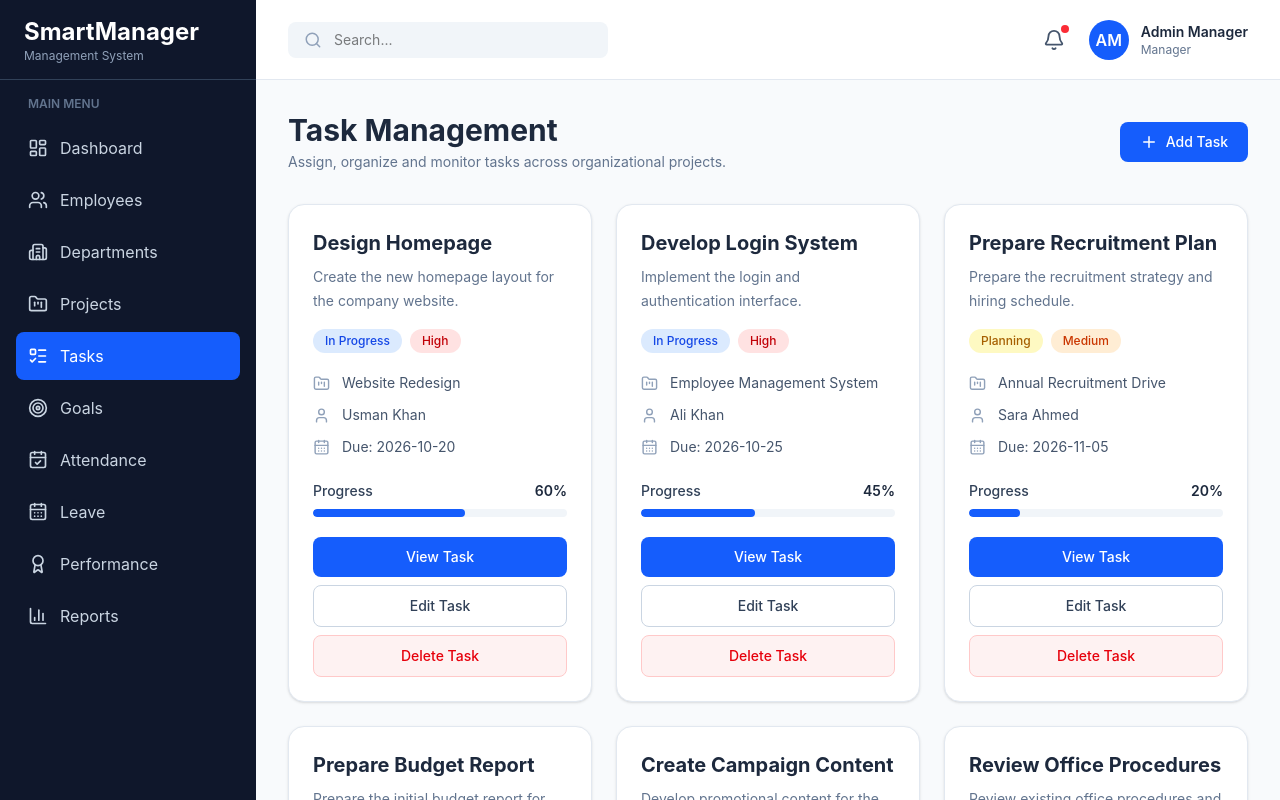
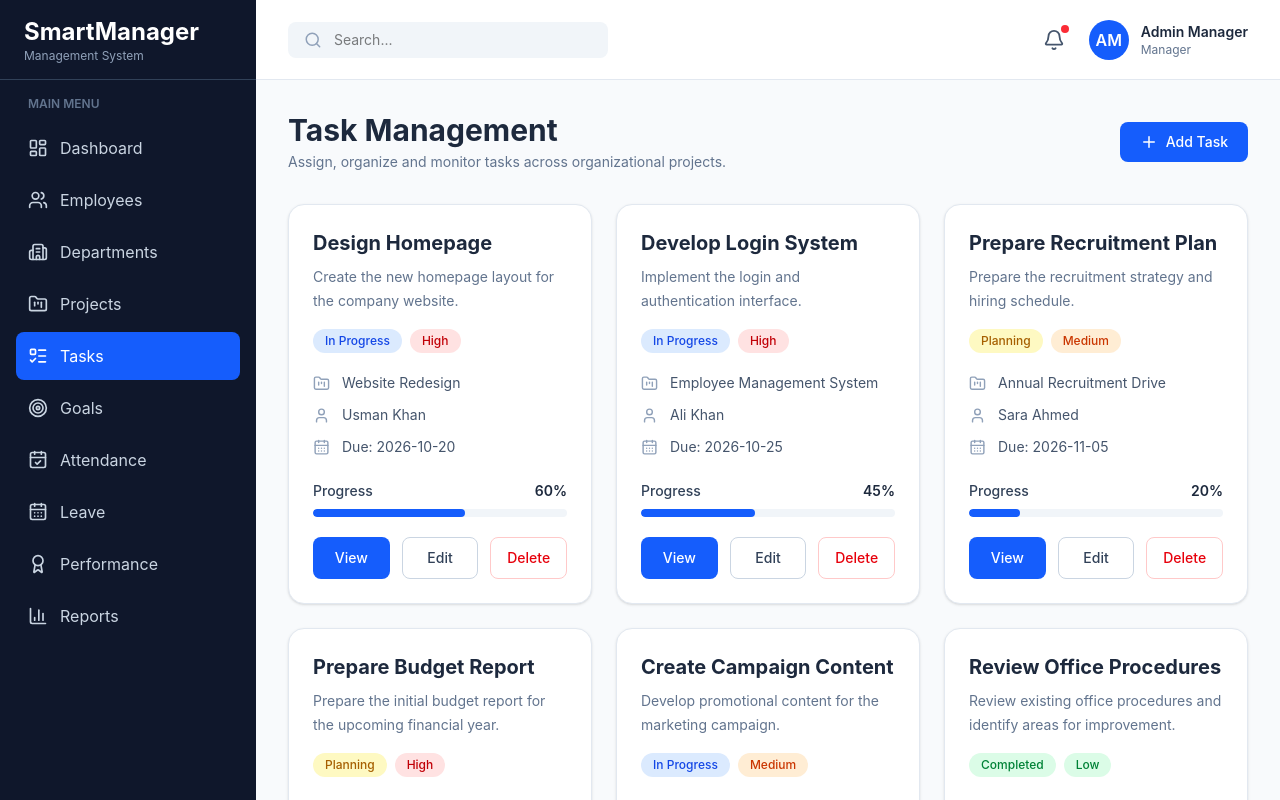
Before and after one commit to alishann1/management-project, a React (Vite) app: page /tasks in a window 1280 px wide. Shown: the top 800 px of the page. Built offline with nearby package versions, Linux system fonts and the light colour scheme.

Commit message:
Refined Frontend

```diff
--- a/src/pages/Departments.jsx
+++ b/src/pages/Departments.jsx
@@ -431,7 +431,8 @@ function Departments() {
                   onChange={(e) =>
                     setNewDepartment({
                       ...newDepartment,
-                      projects: Number(e.target.value),
+                      projects:
+                        e.target.value === "" ? "" : Number(e.target.value),
                     })
                   }
                   className="w-full rounded-lg border border-slate-300 px-3 py-2.5 text-sm outline-none focus:border-blue-500 focus:ring-2 focus:ring-blue-100"
--- a/src/pages/Employees.jsx
+++ b/src/pages/Employees.jsx
@@ -537,7 +537,8 @@ function Employees() {
                     onChange={(e) =>
                       setNewEmployee({
                         ...newEmployee,
-                        performance: Number(e.target.value),
+                        performance:
+                          e.target.value === "" ? "" : Number(e.target.value),
                       })
                     }
                     className="w-full border border-slate-300 rounded-lg px-4 py-2.5 outline-none focus:ring-2 focus:ring-blue-500"
--- a/src/pages/Goals.jsx
+++ b/src/pages/Goals.jsx
@@ -355,16 +355,17 @@ function Goals() {
                 ></div>{" "}
               </div>{" "}
             </div>{" "}
-            {/* View Goal Button — same structure as Task card */}{" "}
+            {/* View Goal Button — same structure as Task card */}
+            {/* Goal Actions */}
+            <div className="mt-5 grid grid-cols-3 gap-3">
               <button
                 type="button"
                 onClick={() => setViewingGoal(goal)}
-              className="mt-5 w-full rounded-lg bg-blue-600 px-4 py-2.5 text-sm font-medium text-white transition hover:bg-blue-700 cursor-pointer text-center"
+                className="w-full rounded-lg bg-blue-600 px-3 py-2.5 text-center text-sm font-medium text-white transition hover:bg-blue-700 cursor-pointer"
               >
-              {" "}
-              View Goal{" "}
-            </button>{" "}
-            {/* Edit Goal Button — same structure as Task card */}{" "}
+                View
+              </button>
+
               <button
                 type="button"
                 onClick={() =>
@@ -374,20 +375,19 @@ function Goals() {
                     progress: String(goal.progress),
                   })
                 }
-              className="mt-2 w-full rounded-lg border border-slate-300 bg-white px-4 py-2.5 text-sm font-medium text-slate-700 transition hover:bg-slate-50 cursor-pointer text-center"
+                className="w-full rounded-lg border border-slate-300 bg-white px-3 py-2.5 text-center text-sm font-medium text-slate-700 transition hover:bg-slate-50 cursor-pointer"
               >
-              {" "}
-              Edit Goal{" "}
-            </button>{" "}
-            {/* Delete Goal Button — same structure as Task card */}{" "}
+                Edit
+              </button>
+
               <button
                 type="button"
                 onClick={() => setDeletingGoal(goal)}
-              className="mt-2 w-full rounded-lg border border-red-200 bg-red-50 px-4 py-2.5 text-sm font-medium text-red-600 transition hover:bg-red-100 cursor-pointer text-center"
+                className="w-full rounded-lg border border-red-200 bg-white px-3 py-2.5 text-center text-sm font-medium text-red-600 transition hover:bg-red-50 cursor-pointer"
               >
-              {" "}
-              Delete Goal{" "}
-            </button>{" "}
+                Delete
+              </button>
+            </div>
           </div>
         ))}{" "}
       </div>{" "}
--- a/src/pages/Projects.jsx
+++ b/src/pages/Projects.jsx
@@ -177,33 +177,35 @@ function Projects() {
                   {project.progress}%
                 </span>
               </div>
-
               <div className="h-2 overflow-hidden rounded-full bg-slate-100">
                 <div
                   className="h-full rounded-full bg-blue-600 transition-all"
                   style={{ width: `${project.progress}%` }}
                 ></div>
               </div>
-
+              {/* Project Actions */}
+              <div className="mt-5 grid grid-cols-3 gap-3">
                 <button
                   onClick={() => setSelectedProject(project)}
-                className="mt-5 w-full rounded-lg bg-blue-600 px-4 py-2.5 text-sm font-medium text-white hover:bg-blue-700 transition cursor-pointer text-center"
+                  className="w-full rounded-lg bg-blue-600 px-4 py-2.5 text-sm font-medium text-white text-center hover:bg-blue-700 transition cursor-pointer"
                 >
-                View Project
+                  View
                 </button>
 
                 <button
                   onClick={() => setEditingProject({ ...project })}
-                className="mt-2 w-full rounded-lg border border-slate-300 bg-white px-4 py-2.5 text-sm font-medium text-slate-700 hover:bg-slate-50 transition cursor-pointer text-center"
+                  className="w-full rounded-lg border border-slate-300 bg-white px-4 py-2.5 text-sm font-medium text-slate-700 text-center hover:bg-slate-50 transition cursor-pointer"
                 >
-                Edit Project
+                  Edit
                 </button>
+
                 <button
                   onClick={() => setDeletingProject(project)}
-                className="mt-2 w-full rounded-lg border border-red-200 bg-red-50 px-4 py-2.5 text-sm font-medium text-red-600 hover:bg-red-100 transition cursor-pointer text-center"
+                  className="w-full rounded-lg border border-red-200 bg-white px-4 py-2.5 text-sm font-medium text-red-600 text-center hover:bg-red-50 transition cursor-pointer"
                 >
-                Delete Project
+                  Delete
                 </button>
+              </div>
             </div>
           </div>
         ))}
--- a/src/pages/Tasks.jsx
+++ b/src/pages/Tasks.jsx
@@ -124,7 +124,6 @@ function Tasks() {
                 {task.description}
               </p>
             </div>
-
             {/* Status and Priority */}
             <div className="mt-4 flex items-center gap-2">
               <span
@@ -153,7 +152,6 @@ function Tasks() {
                 {task.priority}
               </span>
             </div>
-
             {/* Task Information */}
             <div className="mt-5 space-y-3">
               <div className="flex items-center gap-3 text-sm text-slate-600">
@@ -171,7 +169,6 @@ function Tasks() {
                 <span>Due: {task.dueDate}</span>
               </div>
             </div>
-
             {/* Progress */}
             <div className="mt-6">
               <div className="mb-2 flex items-center justify-between">
@@ -191,30 +188,32 @@ function Tasks() {
                 ></div>
               </div>
             </div>
-
-            {/* View Task Button */}
+            {/* Task Actions */}
+            <div className="mt-5 grid grid-cols-3 gap-3">
               <button
+                type="button"
                 onClick={() => setViewingTask(task)}
-              className="mt-5 w-full rounded-lg bg-blue-600 px-4 py-2.5 text-sm font-medium text-white transition hover:bg-blue-700 cursor-pointer text-center"
+                className="w-full rounded-lg bg-blue-600 px-3 py-2.5 text-center text-sm font-medium text-white transition hover:bg-blue-700 cursor-pointer"
               >
-              View Task
+                View
               </button>
 
-            {/* Edit Task Button */}
               <button
+                type="button"
                 onClick={() => setEditingTask({ ...task })}
-              className="mt-2 w-full rounded-lg border border-slate-300 bg-white px-4 py-2.5 text-sm font-medium text-slate-700 transition hover:bg-slate-50 cursor-pointer text-center"
+                className="w-full rounded-lg border border-slate-300 bg-white px-3 py-2.5 text-center text-sm font-medium text-slate-700 transition hover:bg-slate-50 cursor-pointer"
               >
-              Edit Task
+                Edit
               </button>
 
-            {/* Delete Task Button */}
               <button
+                type="button"
                 onClick={() => setDeletingTask(task)}
-              className="mt-2 w-full rounded-lg border border-red-200 bg-red-50 px-4 py-2.5 text-sm font-medium text-red-600 transition hover:bg-red-100 cursor-pointer text-center"
+                className="w-full rounded-lg border border-red-200 bg-white px-3 py-2.5 text-center text-sm font-medium text-red-600 transition hover:bg-red-50 cursor-pointer"
               >
-              Delete Task
+                Delete
               </button>
+            </div>
           </div>
         ))}
       </div>
```
Lines whose indentation alone changed are shown as unchanged.
